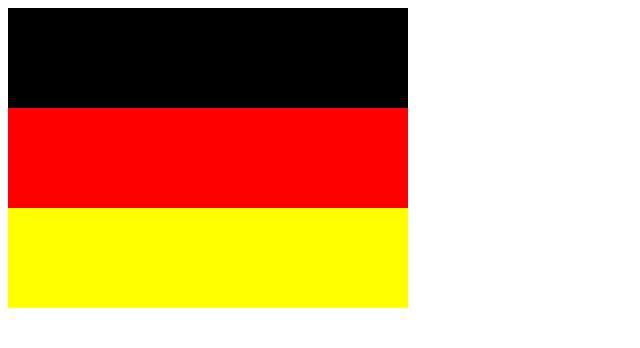
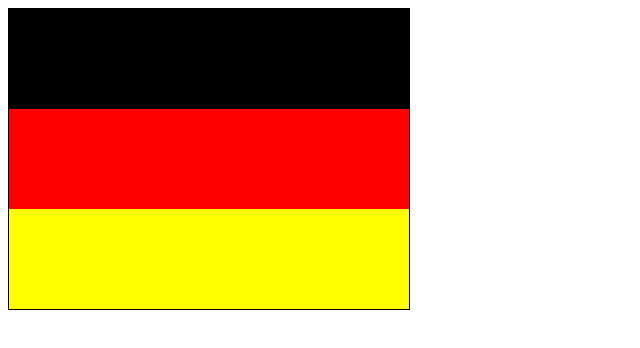
Before and after one commit to marceloSaner/meuProjeto, a plain HTML site: page aulas/aula16/desenhos.html in a window 1280 px wide. Shown: the whole page, without its empty margins (0-640 px from the left). Drawn offline with Linux system fonts and the light colour scheme.

Commit message:
criação da bandeira da alemanha usando css e div.

```diff
--- a/aulas/aula16/desenhos.css
+++ b/aulas/aula16/desenhos.css
@@ -2,14 +2,22 @@
     background-color: black;
     height: 100px;
     width: 400px;
+    border-top: 1px solid black;
+    border-right: 1px solid black;
+    border-left: 1px solid black;
 }
 .div2{
     background-color: red;
     height: 100px;
     width: 400px;
+    border-left: 1px solid black;
+    border-right: 1px solid black;
 }
 .div3{
     background-color: yellow;
     height: 100px;
     width: 400px;
+    border-bottom: 1px solid black;
+    border-left: 1px solid black;
+    border-right: 1px solid black;
 }
```
